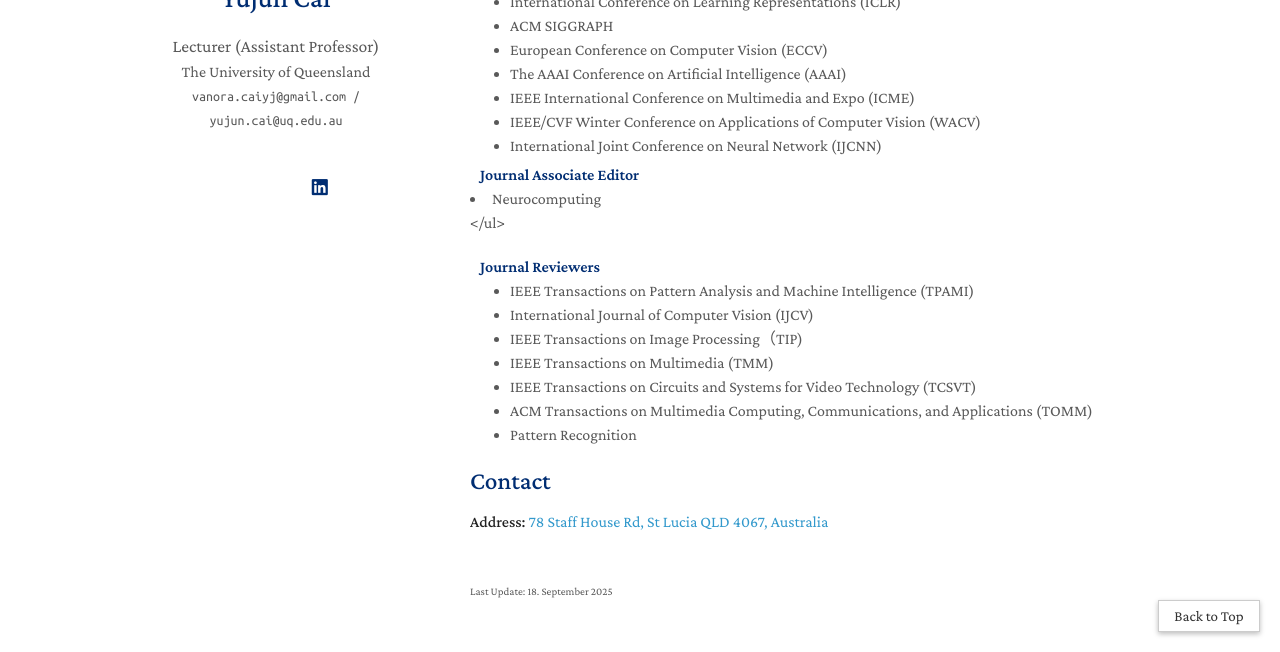
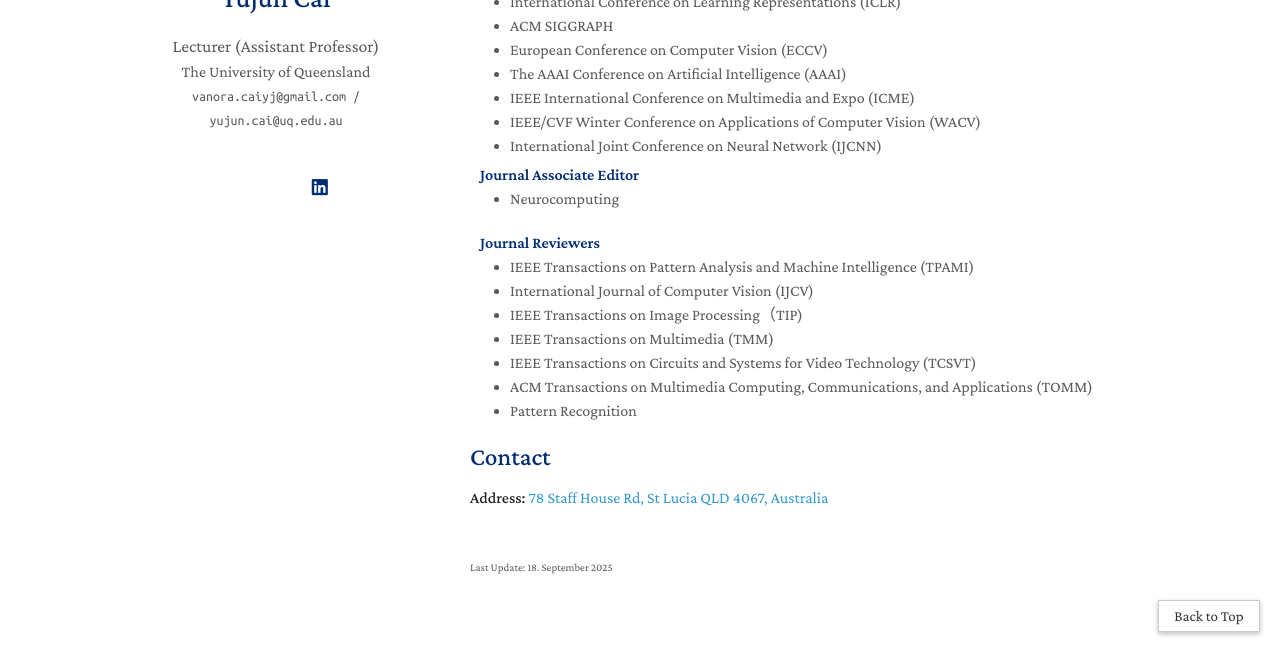
Before and after one commit to vanoracai/vanoracai.github.io, a Jekyll site: the page built from index.md, in a window 1280 px wide and 900 px high, scrolled down 8793 px, cut to the strip 248-900 px from the top of the window. Built offline with Jekyll 4.4.1, drawn with Linux system fonts in a browser that asks for light colours; nearby versions of some CDN libraries; a style sheet for code colours, icons or effects is not loaded; our own code applies the rules of GitHub Pages for plain Markdown files.

Commit message:
Update services.md

```diff
--- a/_includes/services.md
+++ b/_includes/services.md
@@ -50,6 +50,7 @@
   -->
 </ul>
 <h4 style="margin:0 10px 0;">Journal Associate Editor</h4>
+<ul style="margin:0 0 20px;">
   <li><a href="https://www.computer.org/csdl/journal/tp"><autocolor>Neurocomputing</autocolor></a></li>
 </ul>
 <h4 style="margin:0 10px 0;">Journal Reviewers</h4>
```
